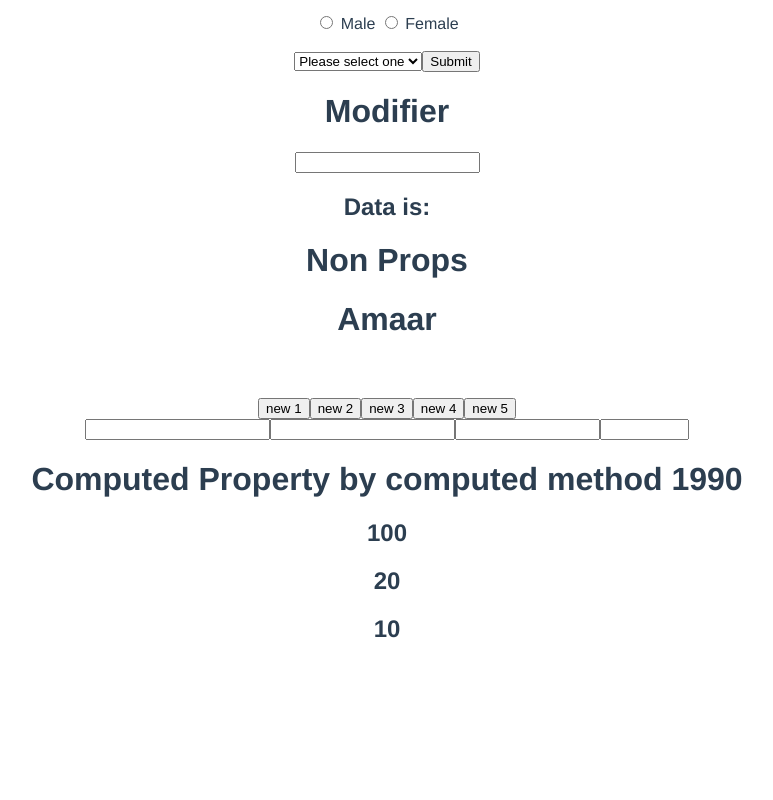
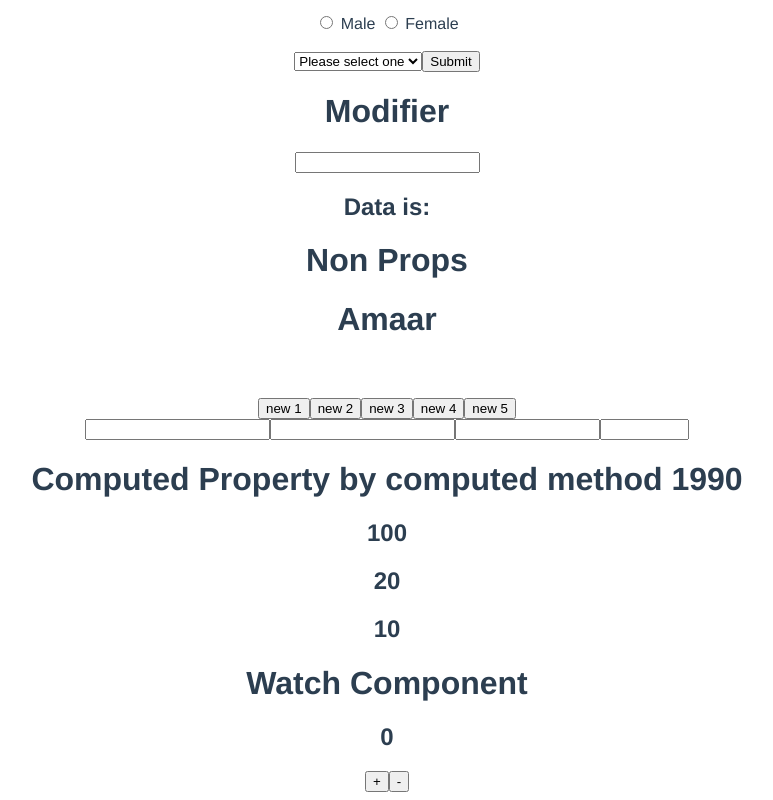
Before and after one commit to Amaar466/Vus-js3-Basic, a Vue app: page / in a window 1280 px wide. Shown: the part 3545-4345 px from the top of the page, without its empty margins (253-1026 px from the left). Before the commit the page ends 4208 px from the top, so only its background shows below. Built offline with nearby package versions, Linux system fonts and the light colour scheme.

Commit message:
watcher in vue js

```diff
--- a/src/App.vue
+++ b/src/App.vue
@@ -20,6 +20,7 @@
   <nonProps />
   <selectButton />
   <computedProperty />
+  <watchComponent />
 </template>
 
 <script>
@@ -43,6 +44,7 @@ import ModifierComponent from './components/modifierComponent.vue';
 import nonProps from './components/nonProps.vue';
 import selectButton from './components/selectButton.vue';
 import computedProperty from './components/computedProperty.vue';
+import watchComponent from './components/watchComponent.vue';
 
 
 export default {
@@ -68,6 +70,7 @@ export default {
     nonProps,
     selectButton,
     computedProperty,
+    watchComponent,
 
   }
 }
--- /dev/null
+++ b/src/components/watchComponent.vue
@@ -0,0 +1,23 @@
+<template>
+    <h1>Watch Component</h1>
+    <h2>{{ count }}</h2>
+    <button v-on:click="count=count+1">+</button>
+    <button v-on:click="count=count-1">-</button>
+</template>
+
+<script>
+export default{
+    data() {
+        return {
+            count:0
+        }
+    },
+    watch:{
+        count(val , prev){
+        if (val>5 && val<prev) {
+           this.count=0;
+        }
+        }
+    }
+}
+</script>
```
